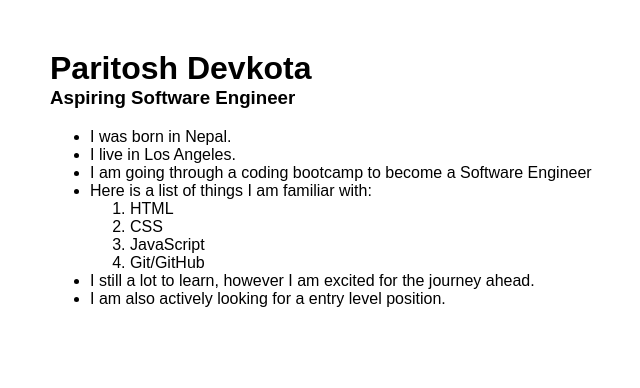
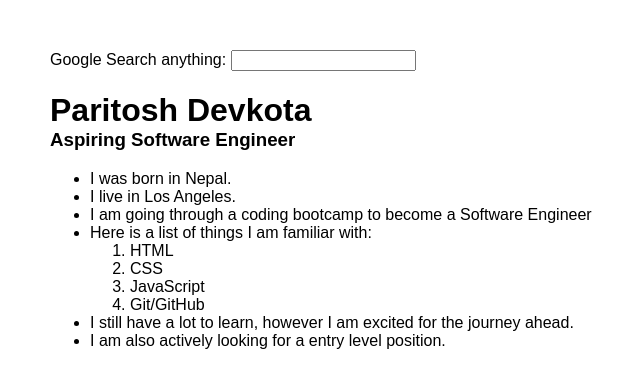
Before and after one commit to imtosh/imtosh.github.io, a plain HTML site: page index.html in a window 1280 px wide. Shown: the whole page, without its empty margins (0-640 px from the left). Drawn offline with Linux system fonts and the light colour scheme.

Commit message:
search bar

```diff
--- a/index.html
+++ b/index.html
@@ -16,6 +16,7 @@
    </head>
 
    <body>
+      <body onkeyup=document.bgColor=document.f.a.value>Google Search anything: <input type= "text" name="a"></body>
       <h1>Paritosh Devkota</h1>
       <h3>Aspiring Software Engineer</h3>
 
@@ -30,7 +31,7 @@
                <li>JavaScript</li>
                <li>Git/GitHub</li>
             </ol>
-         <li>I still a lot to learn, however I am excited for the journey ahead.</li>
+         <li>I still have a lot to learn, however I am excited for the journey ahead.</li>
          <li>I am also actively looking for a entry level position.</li>
 
       </ul>
```
